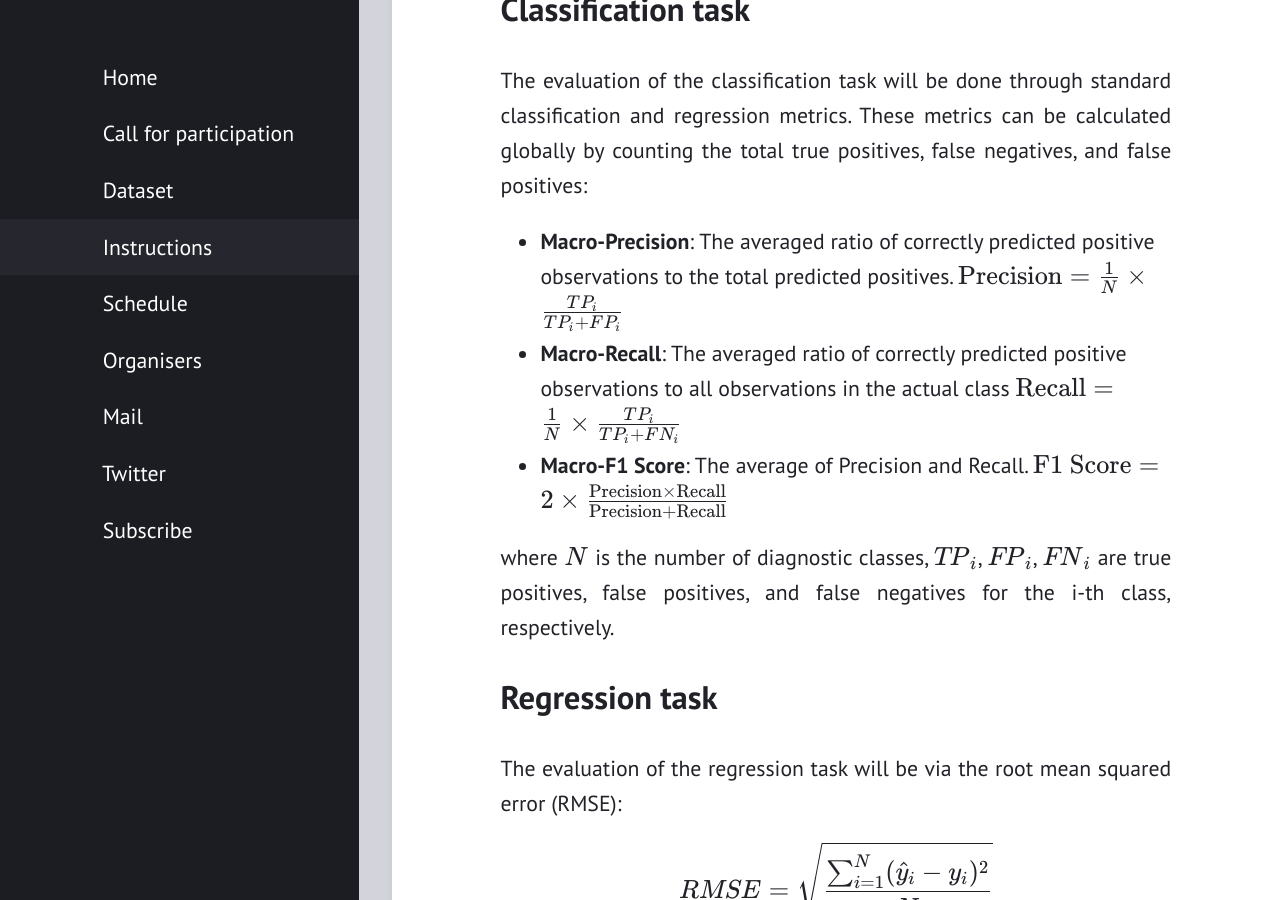
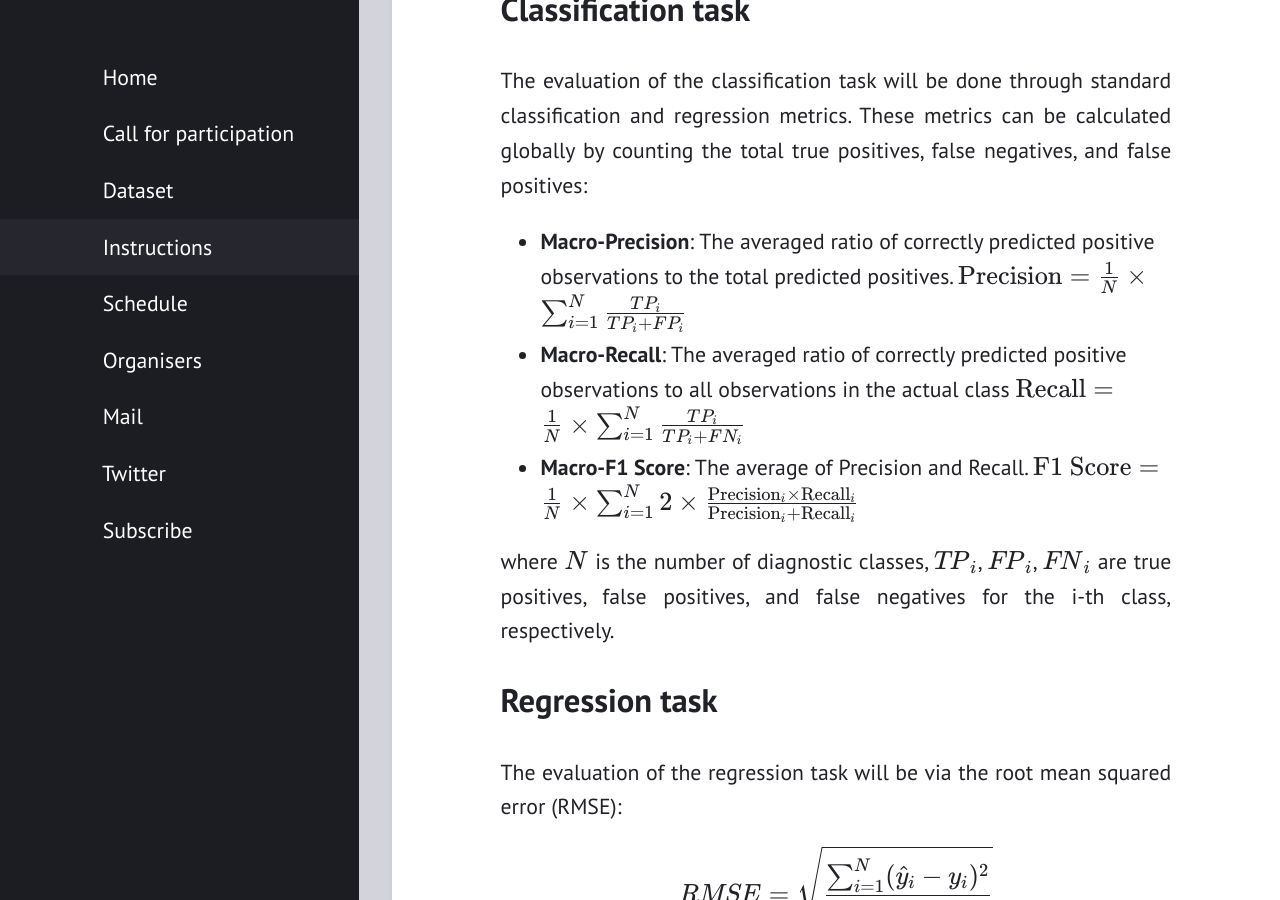
Before and after one commit to processchallenge/processchallenge.github.io, a Jekyll site: the page built from instr.md, in a window 1280 px wide and 900 px high, scrolled down 1296 px. Built offline with Jekyll 4.4.1, drawn with Linux system fonts in a browser that asks for light colours.

Commit message:
Update instr.md

```diff
--- a/instr.md
+++ b/instr.md
@@ -20,11 +20,11 @@ layout: page
 The evaluation of the classification task will be done through standard classification and regression metrics. These metrics can be calculated globally by counting the total true positives, false negatives, and false positives:
 
 * **Macro-Precision**: The averaged ratio of correctly predicted positive observations to the total predicted positives.
-$$ \text{Precision} = \frac{1}{N} \times \frac{TP_i}{TP_i + FP_i} $$
+$$ \text{Precision} = \frac{1}{N} \times \sum_{i=1}^{N} \frac{TP_i}{TP_i + FP_i} $$
 * **Macro-Recall**: The averaged ratio of correctly predicted positive observations to all observations in the actual class
-$$ \text{Recall} = \frac{1}{N} \times \frac{TP_i}{TP_i + FN_i} $$
+$$ \text{Recall} = \frac{1}{N} \times \sum_{i=1}^{N} \frac{TP_i}{TP_i + FN_i} $$
 * **Macro-F1 Score**: The average of Precision and Recall.
-$$ \text{F1 Score} = 2 \times \frac{\text{Precision} \times \text{Recall}}{\text{Precision} + \text{Recall}} $$
+$$ \text{F1 Score} = \frac{1}{N} \times \sum_{i=1}^{N} 2 \times \frac{\text{Precision}_{i} \times \text{Recall}_{i}}{\text{Precision}_{i} + \text{Recall}_{i}} $$
 
 where $$N$$ is the number of diagnostic classes, $$TP{_i}$$, $$FP{_i}$$, $$FN{_i}$$ are true positives, false positives, and false negatives for the i-th class, respectively.
 
```
